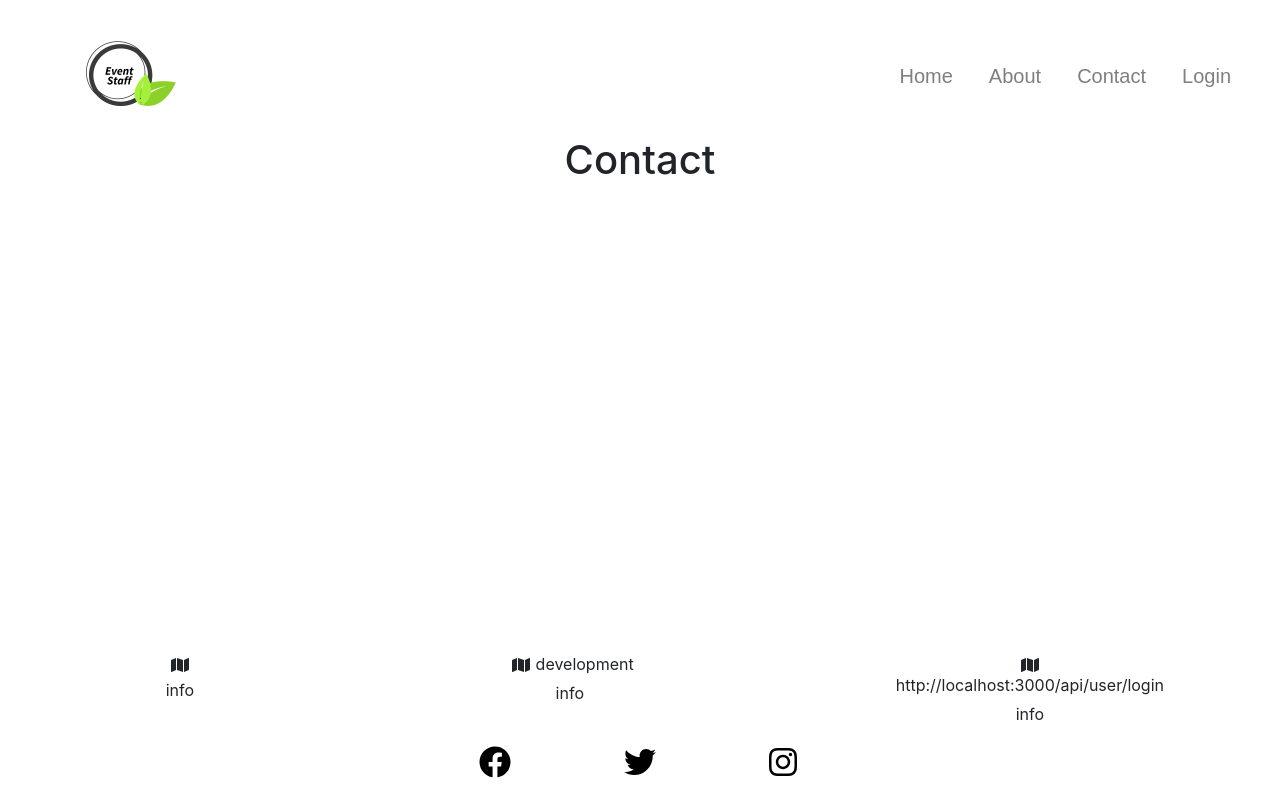
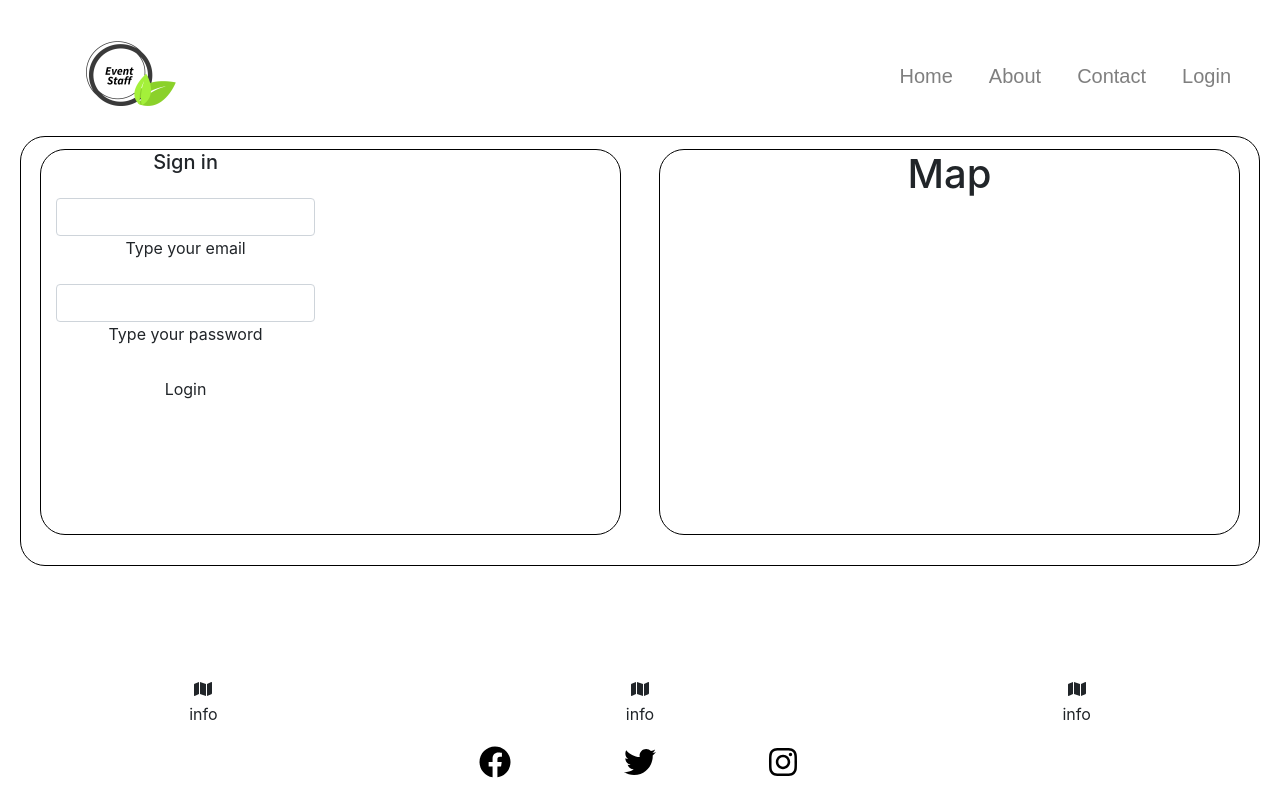
Before and after one commit to EnterpriseBoy/Magiweb, a React (Create React App) app: page /Contact in a window 1280 px wide. Built offline with nearby package versions, Linux system fonts and the light colour scheme; the HTML template or start-up script is replaced by a standard one.

Commit message:
form started

```diff
--- a/src/CSS/App.css
+++ b/src/CSS/App.css
@@ -1,5 +1,6 @@
 .App {
   text-align: center;
+  height: 100%;
 }
 
 .App-logo {
@@ -14,7 +15,7 @@
 }
 
 .body{
-  position: relative;
+  position: absolute;
   width:100%;
 }
 
@@ -129,3 +130,35 @@ Link Link:hover{
   height: 100px;
   width: 100px;
 }
+
+/* Contact Page Start*/
+.flex-container{
+  display: flex;
+  flex-flow: column;
+}
+
+.contactForm{
+  flex-grow : 1;
+  height: 430px;
+  border-radius: 25px;
+  border-width: 1px;
+  border-color: black;
+  border-style: solid;
+  margin-left: 20px;
+  margin-right: 20px;
+}
+
+.contactFormMap, .contactFormDetails{
+  float: left;
+  width:47%;
+  height: 90%;
+  margin-right: 1.5%;
+  margin-left: 1.5%;
+  margin-bottom: 5%;
+  margin-top: 1%;
+  border-radius: 25px;
+  border-width: 1px;
+  border-color: black;
+  border-style: solid;
+}
+/* Contact Page End*/
--- a/src/Components/Footer/Footerbase/Footerbase.js
+++ b/src/Components/Footer/Footerbase/Footerbase.js
@@ -17,11 +17,11 @@ function Footerbase(props) {
               <Row><div className={styles.iconCenterCommon}>info</div></Row>
             </Col>
             <Col className={styles.boxed}>
-  <Row><FontAwesomeIcon icon={faMap}  className={styles.iconCenterCommon} />{process.env.REACT_APP_ENVIORMENT}</Row>
+  <Row><FontAwesomeIcon icon={faMap}  className={styles.iconCenterCommon} /></Row>
               <Row><div className={styles.iconCenterCommon}>info</div></Row>
             </Col>
             <Col className={styles.boxed}>
-              <Row><FontAwesomeIcon icon={faMap} className={styles.iconCenterCommon} />{process.env.REACT_APP_LOGIN}</Row>
+              <Row><FontAwesomeIcon icon={faMap} className={styles.iconCenterCommon} /></Row>
               <Row><div className={styles.iconCenterCommon}>info</div></Row>
             </Col>
           </Row>
--- a/src/Components/Pages/Contact/contact.js
+++ b/src/Components/Pages/Contact/contact.js
@@ -1,10 +1,36 @@
 import React from 'react';
+import { MDBContainer, MDBRow, MDBCol, MDBInput, MDBBtn } from 'mdbreact';
+
 
 
 function Contact() {
   return (
     <div className="App">
-      <h1>Contact</h1>
+      <div className="flex-container">
+        <div className="contactForm">
+          <div className="contactFormDetails">
+            <MDBContainer>
+              <MDBRow>
+                <MDBCol md="6">
+                  <form>
+                    <p className="h5 text-center mb-4">Sign in</p>
+                    <div className="grey-text">
+                      <MDBInput label="Type your email" icon="envelope" group type="email" validate error="wrong" success="right" />
+                      <MDBInput label="Type your password" icon="lock" group type="password" validate />
+                    </div>
+                    <div className="text-center">
+                      <MDBBtn>Login</MDBBtn>
+                    </div>
+                  </form>
+                </MDBCol>
+              </MDBRow>
+            </MDBContainer>
+          </div>
+          <div className="contactFormMap">
+              <h1>Map</h1>
+          </div>
+        </div>
+      </div>
     </div>
   );
 }
```
